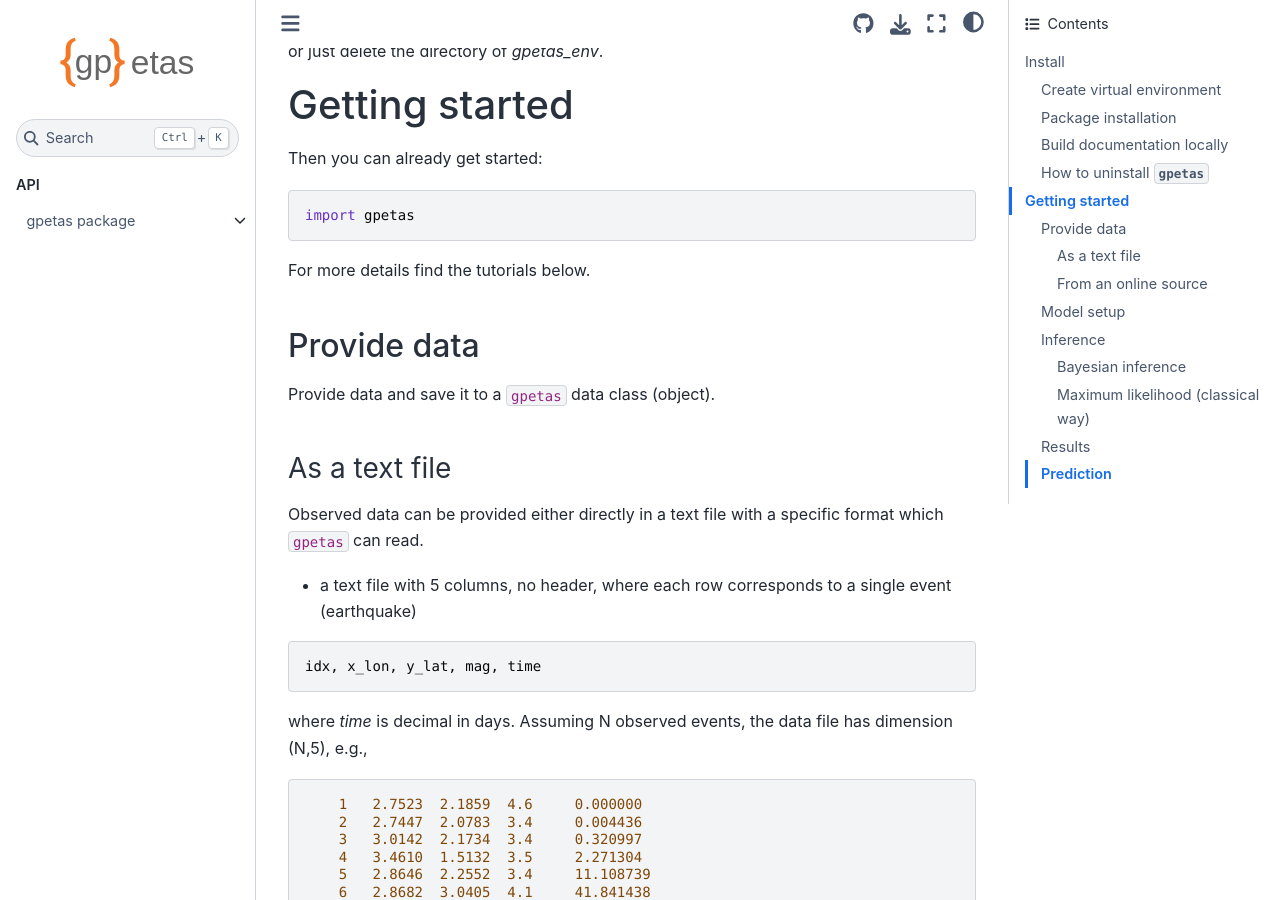
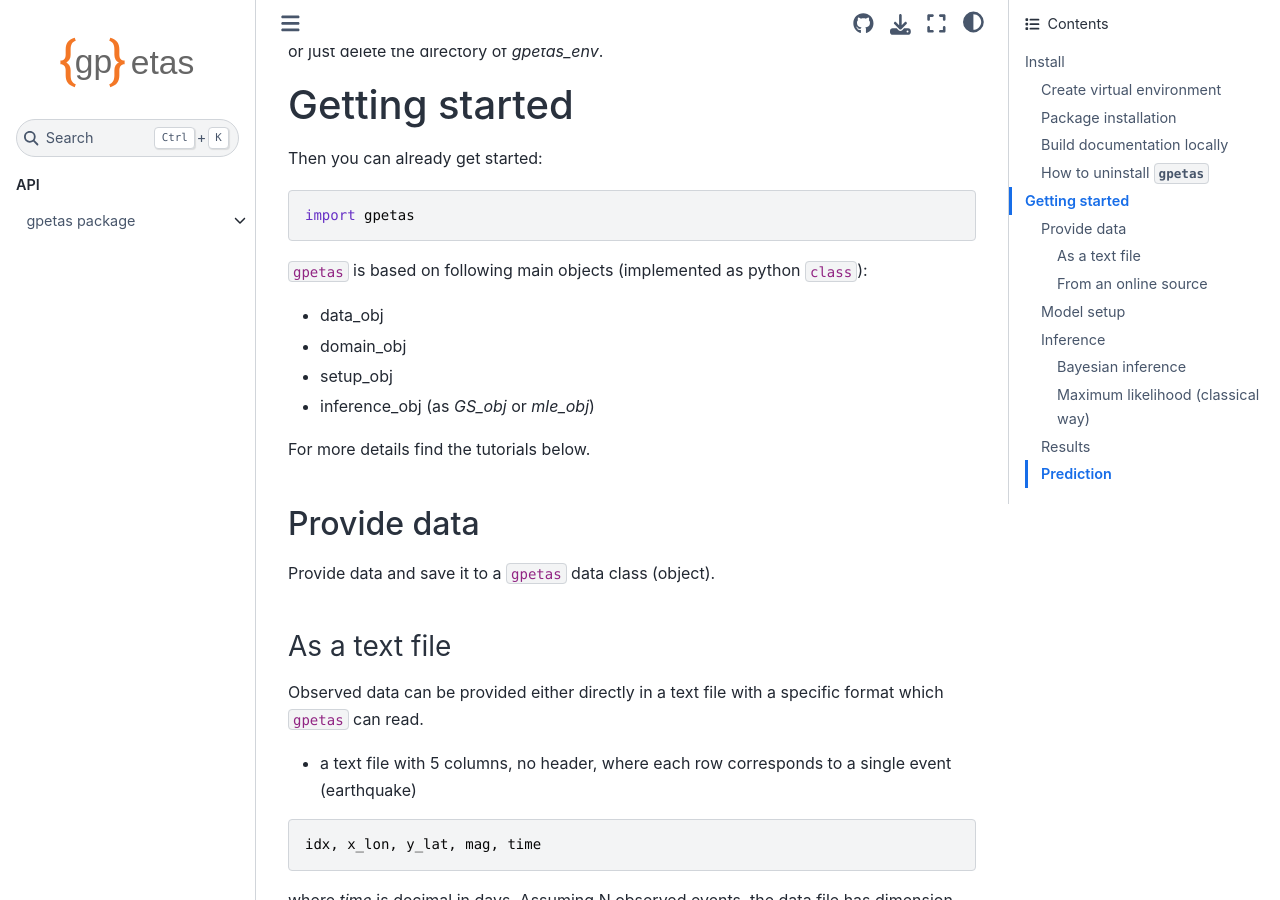
Before and after one commit to chris-molki/gpetas, a Sphinx documentation site: the page built from docs/source/README.md, in a window 1280 px wide and 900 px high, scrolled down 1424 px. Built offline with Sphinx 7.4.7 and the Sphinx Book theme 1.1.4, drawn with Linux system fonts in a browser that asks for light colours.

Commit message:
update doc

````diff
--- a/docs/source/README.md
+++ b/docs/source/README.md
@@ -62,6 +62,13 @@ Then you can already get started:
 ```
 import gpetas
 ```
+``gpetas`` is based on following main objects (implemented as python ``class``):
+* data_obj
+* domain_obj
+* setup_obj
+* inference_obj (as *GS_obj* or *mle_obj*)
+
+
 
 For more details find the tutorials below.
 
````
